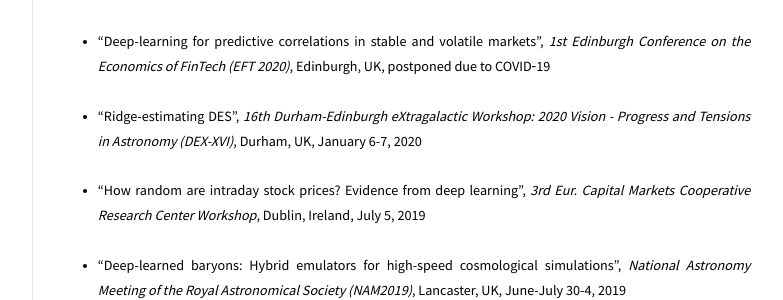
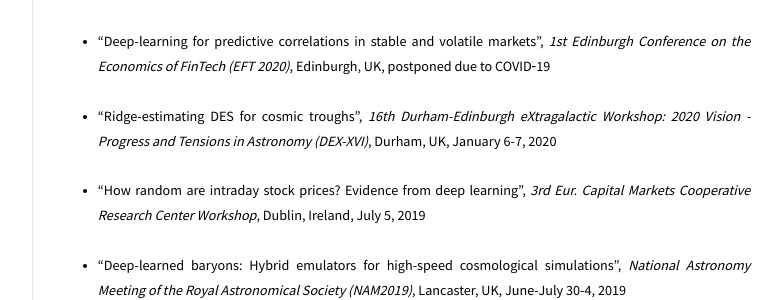
Before and after one commit to moews/moews.github.io, a Jekyll site: the page built from _posts/2017-03-25-publications.md, in a window 1280 px wide. Shown: the part 3028-3328 px from the top of the page, without its empty margins (326-1109 px from the left). Built offline with Jekyll 4.4.1, drawn with Linux system fonts in a browser that asks for light colours.

Commit message:
Update 2017-03-25-publications.md

```diff
--- a/_posts/2017-03-25-publications.md
+++ b/_posts/2017-03-25-publications.md
@@ -96,7 +96,7 @@ REMOVE CONFERENCES
 
 * <small>"Deep-learning for predictive correlations in stable and volatile markets", _1st Edinburgh Conference on the Economics of FinTech (EFT 2020)_, Edinburgh, UK, postponed due to COVID‑19</small>
 
-* <small>"Ridge-estimating DES", _16th Durham-Edinburgh eXtragalactic Workshop: 2020 Vision - Progress and Tensions in Astronomy (DEX-XVI)_, Durham, UK, January 6-7, 2020</small>
+* <small>"Ridge-estimating DES for cosmic troughs", _16th Durham-Edinburgh eXtragalactic Workshop: 2020 Vision - Progress and Tensions in Astronomy (DEX-XVI)_, Durham, UK, January 6-7, 2020</small>
 
 * <small>"How random are intraday stock prices? Evidence from deep learning", _3rd Eur. Capital Markets Cooperative Research Center Workshop_, Dublin, Ireland, July 5, 2019</small>
 
```
